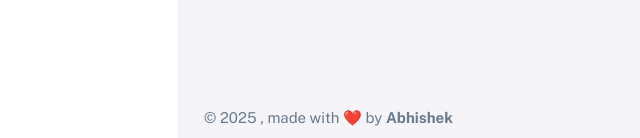
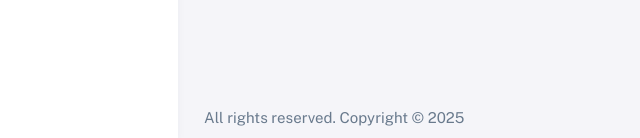
Before and after one commit to AbhishekSinghkirola/support-ticket-system, a CodeIgniter app: page /database/ in a window 1280 px wide. Shown: the part 662-800 px from the top of the page, without its empty margins (82-722 px from the left). Run offline with CodeIgniter, Linux system fonts and the light colour scheme; the visitor is signed in with stand-in values (Sample User, id 1); data that the repository does not hold is empty; some libraries are stand-ins or nearby versions.

Commit message:
[FIX]: footer content changed

```diff
--- a/application/views/template/footer.php
+++ b/application/views/template/footer.php
@@ -5,12 +5,10 @@
  <footer class="content-footer footer bg-footer-theme">
      <div class="container-xxl d-flex flex-wrap justify-content-between py-2 flex-md-row flex-column">
          <div class="mb-2 mb-md-0">
-             ©
+             All rights reserved. Copyright ©
              <script>
                  document.write(new Date().getFullYear());
              </script>
-             , made with ❤️ by
-             <a href="#" target="_blank" class="footer-link fw-bolder">Abhishek</a>
          </div>
 
      </div>
```
